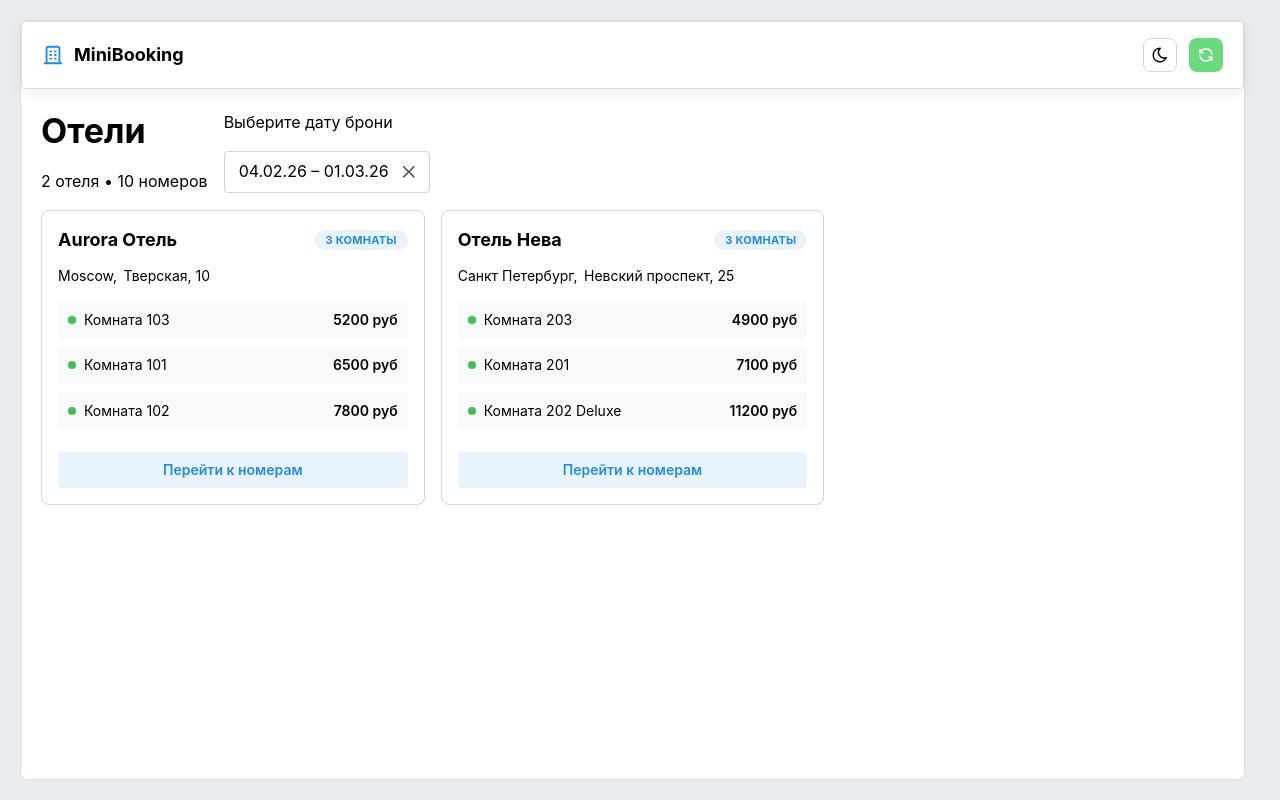
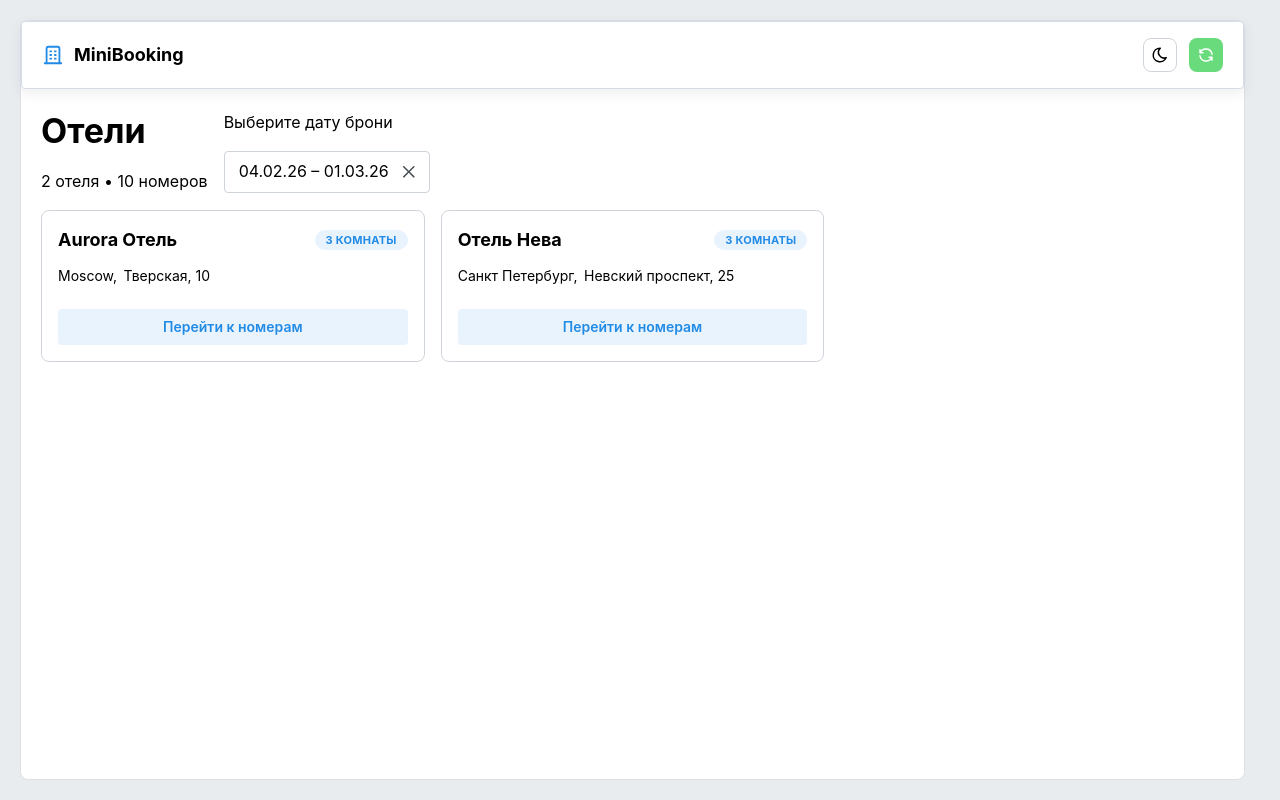
Before and after one commit to ivatra/mini_booking, a React (Vite) app in the folder apps/web/: page / in a window 1280 px wide. Built offline with nearby package versions, Linux system fonts and the light colour scheme.

Commit message:
rem (web): preview numbers

```diff
--- a/apps/web/src/helpers.ts
+++ b/apps/web/src/helpers.ts
@@ -1,5 +1,3 @@
-import type { HotelRoom } from "./types";
-
 export function pluralizeRu(
   count: number,
   one: string,
@@ -15,31 +13,3 @@ export function pluralizeRu(
 
   return many;
 }
-
-export function pickPreviewRooms(
-  rooms: HotelRoom[],
-  limit: number = 3,
-): HotelRoom[] {
-  const sorted = [...rooms];
-
-  sorted.sort((a, b) => a.pricePerNight - b.pricePerNight);
-
-  return sorted.slice(0, limit);
-}
-
-export function isRoomAvailableOnDate(
-  room: HotelRoom,
-  targetDate: Date = new Date(),
-): boolean {
-  return !room.bookings.some((booking) => {
-    if (booking.status !== "busy") {
-      return false;
-    }
-
-    const start = booking.checkIn.getTime();
-    const end = booking.checkOut.getTime();
-    const current = targetDate.getTime();
-
-    return current >= start && current < end;
-  });
-}
--- a/apps/web/src/ui/HotelCard.tsx
+++ b/apps/web/src/ui/HotelCard.tsx
@@ -1,14 +1,12 @@
 import { Badge, Button, Card, Group, Stack, Text, Title } from "@mantine/core";
 
-import { pickPreviewRooms, pluralizeRu } from "../helpers";
+import { pluralizeRu } from "../helpers";
 import type { IHotel } from "../types";
 import s from "./HotelCard.module.css";
-import HotelCardRoomPreview from "./HotelCardRoomPreview";
 
 const HotelCard = ({ id, city, name, rooms, address }: IHotel) => {
   const roomsCount = rooms.length;
   const roomsWord = pluralizeRu(roomsCount, "комната", "комнаты", "комнат");
-  const previewRooms = pickPreviewRooms(rooms, 3);
 
   return (
     <Card
@@ -34,17 +32,6 @@ const HotelCard = ({ id, city, name, rooms, address }: IHotel) => {
           ) : null}
         </Group>
 
-        <Stack
-          gap={8}
-          className={s.roomsList}>
-          {previewRooms.map((room) => (
-            <HotelCardRoomPreview
-              key={room.id}
-              {...room}
-            />
-          ))}
-        </Stack>
-
         <Button
           className={s.openRoomsButton}
           variant="light"
--- a/apps/web/src/ui/HotelCardRoomPreview.tsx
+++ /dev/null
@@ -1,27 +0,0 @@
-import { Group, Text } from "@mantine/core";
-
-import { isRoomAvailableOnDate } from "../helpers";
-import type { HotelRoom } from "../types";
-import s from "./HotelCard.module.css";
-
-const HotelCardRoomPreview = (room: HotelRoom) => {
-  const isAvailable = isRoomAvailableOnDate(room);
-
-  return (
-    <Group className={s.roomItem}>
-      <Group
-        gap={8}
-        className={s.roomMeta}>
-        <span
-          className={`${s.statusDot} ${isAvailable ? s.statusFree : s.statusBusy}`}
-          aria-hidden="true"
-        />
-        <Text className={s.roomName}>Комната {room.name}</Text>
-      </Group>
-
-      <Text className={s.roomPrice}>{room.pricePerNight} руб</Text>
-    </Group>
-  );
-};
-
-export default HotelCardRoomPreview;
```
